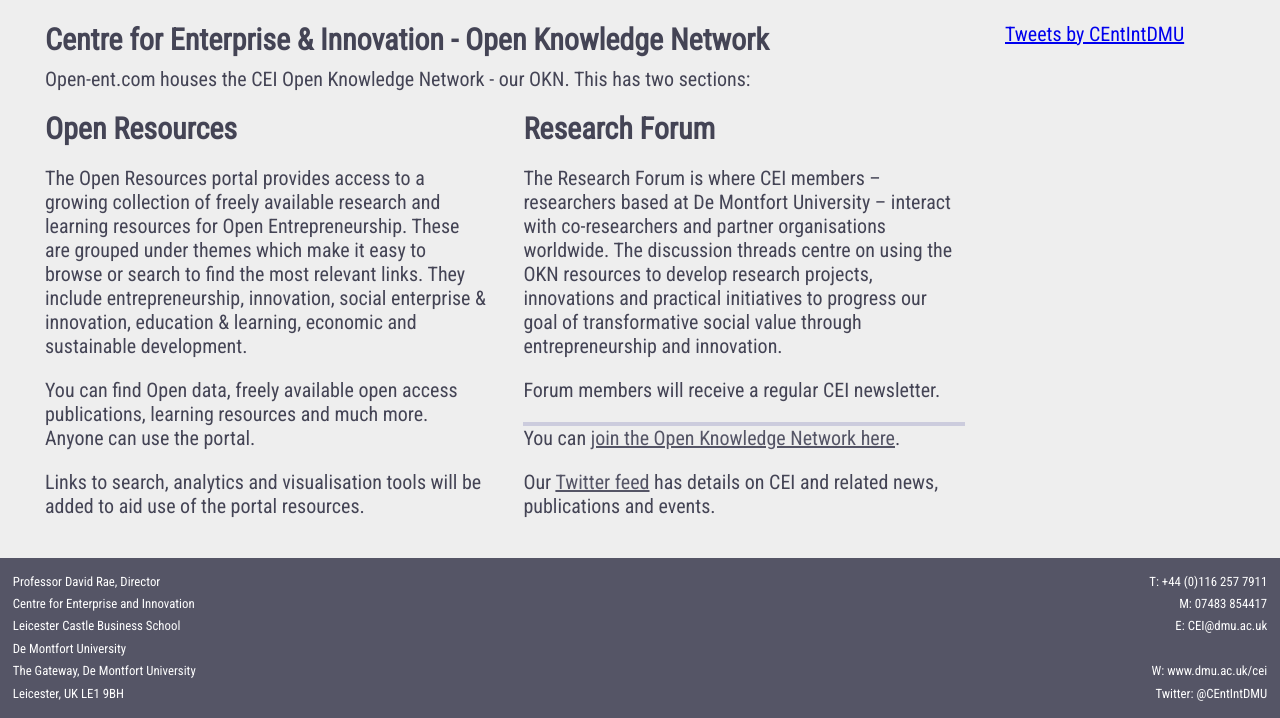
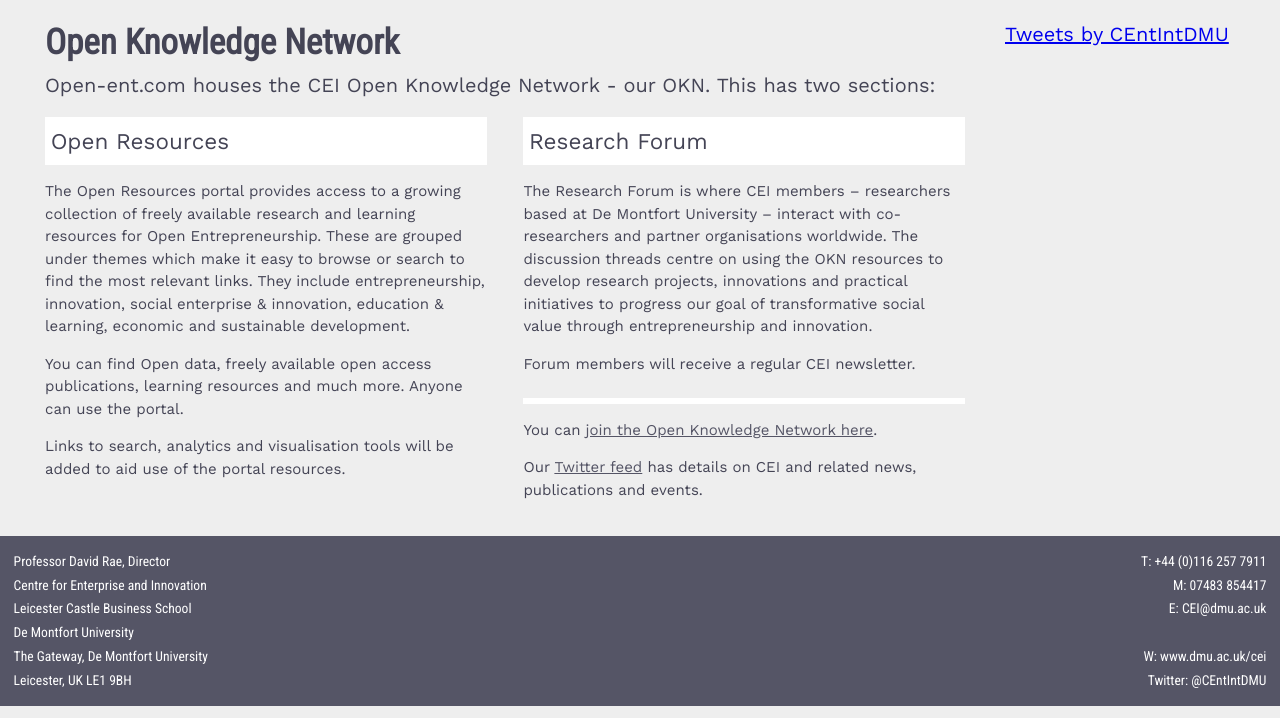
Before and after one commit to DaveEveritt/open-ent, a plain HTML site: page index.html in a window 1280 px wide. Shown: the part 269-987 px from the top of the page. Drawn offline with nearby package versions, Linux system fonts and the light colour scheme.

Commit message:
change font and style to harmonise with DMU CEI page

```diff
--- a/css/header-footer.css
+++ b/css/header-footer.css
@@ -1,5 +1,5 @@
-/* header and main menu */
 header.cei {
+  font-family: 'Roboto Condensed', sans-serif;
   background: #556;
   color: #fff;
   text-align: center;
@@ -44,10 +44,13 @@ header.cei h1,
 
 /* footer */
 footer.cei {
+  display: flex;
+  justify-content: space-between;
   padding: 1em;
   background: #556;
   color: #fff;
-  font-size: 0.8em;
+  font-family: 'Roboto Condensed', sans-serif;
+  font-size: .75em;
   line-height: 1.75em;
 }
 footer.cei a {
@@ -65,11 +68,7 @@ footer.cei address:last-child {
 
 @media (min-width: 480px) {
   footer.cei {
-    display: flex;
-    justify-content: space-between;
-  }
-  footer.cei address:last-child {
-    text-align: right;
+    font-size: .85em;
   }
 }
 
--- a/css/styles.css
+++ b/css/styles.css
@@ -1,7 +1,6 @@
 body {
   background: #eee;
   color: #445;
-  font-family: 'Roboto Condensed', Helvetica, sans-serif;
   margin: 0;
 }
 
@@ -36,34 +35,47 @@ body {
 /* main content styles */
 main {
   padding: 1em;
-  font-size: 1.25em;
+  font-family: 'Work Sans', sans-serif;
+  font-size: 1em;
   max-width: 1190px;
   margin: 0 auto;
-}
-main h1 {
-  margin-top: 0;
 }
 main aside {
   width: 90%;
   margin: 0 auto;
+}
+section h1 {
+  font-size: 1.75em;
+  font-family: 'Roboto Condensed', sans-serif;
 }
 section a:link,
 section a:visited {
   color: #556;
 }
 .ruleabove {
-  border-top: .2em solid #ccd;
-  margin-top: 0;
-  padding-top: .05;
+  border-top: .43em solid #fff;
+  margin-top: 1.5em;
+  padding-top: 1em;
+}
+.columns {
+  font-size: .75em;
+}
+.columns h2 {
+  font-weight: normal;
+  background: #fff;
+  padding: .5em .25em;
+}
+.columns p {
+  line-height: 1.5em;
 }
 
-
 /* MEDIA QUERIES */
+/* HEADER and FOOTER media queries in header-footer.css */
 
 @media (min-width: 480px) {
-
-  /* FOOTER styles in header-footer.css */
-
+  main {
+    font-size: 1.25em;
+  }
   main aside {
     margin: 1em auto;
   }
@@ -75,9 +87,6 @@ section a:visited {
 }
 
 @media (min-width: 860px) {
-
-  /* HEADER styles in header-footer.css */
-
   .columns {
     display: flex;
     justify-content: space-between;
--- a/index.html
+++ b/index.html
@@ -3,10 +3,10 @@
 <head>
   <meta charset="UTF-8">
   <meta name="viewport" content="width=device-width, initial-scale=1.0">
-  <title>CEI</title>
+  <title>Centre for Enterprise &amp; Innovation - Open Knowledge Network</title>
+  <link href="https://fonts.googleapis.com/css?family=Roboto+Condensed|Work+Sans" rel="stylesheet">
   <link href="css/header-footer.css" rel="stylesheet">
   <link href="css/styles.css" rel="stylesheet">
-  <link href="https://fonts.googleapis.com/css?family=Roboto+Condensed" rel="stylesheet">
 </head>
 <body>
   <header class="cei">
@@ -24,8 +24,8 @@
 
   <main>
     <section>
-      <h1 class="no-bottom-margin">
-        Centre for Enterprise & Innovation - Open Knowledge Network
+      <h1 class="no-margin">
+        Open Knowledge Network
       </h1>
       <p class="small-top-margin">
         Open-ent.com houses the CEI Open Knowledge Network - our OKN. This has two sections:
```
